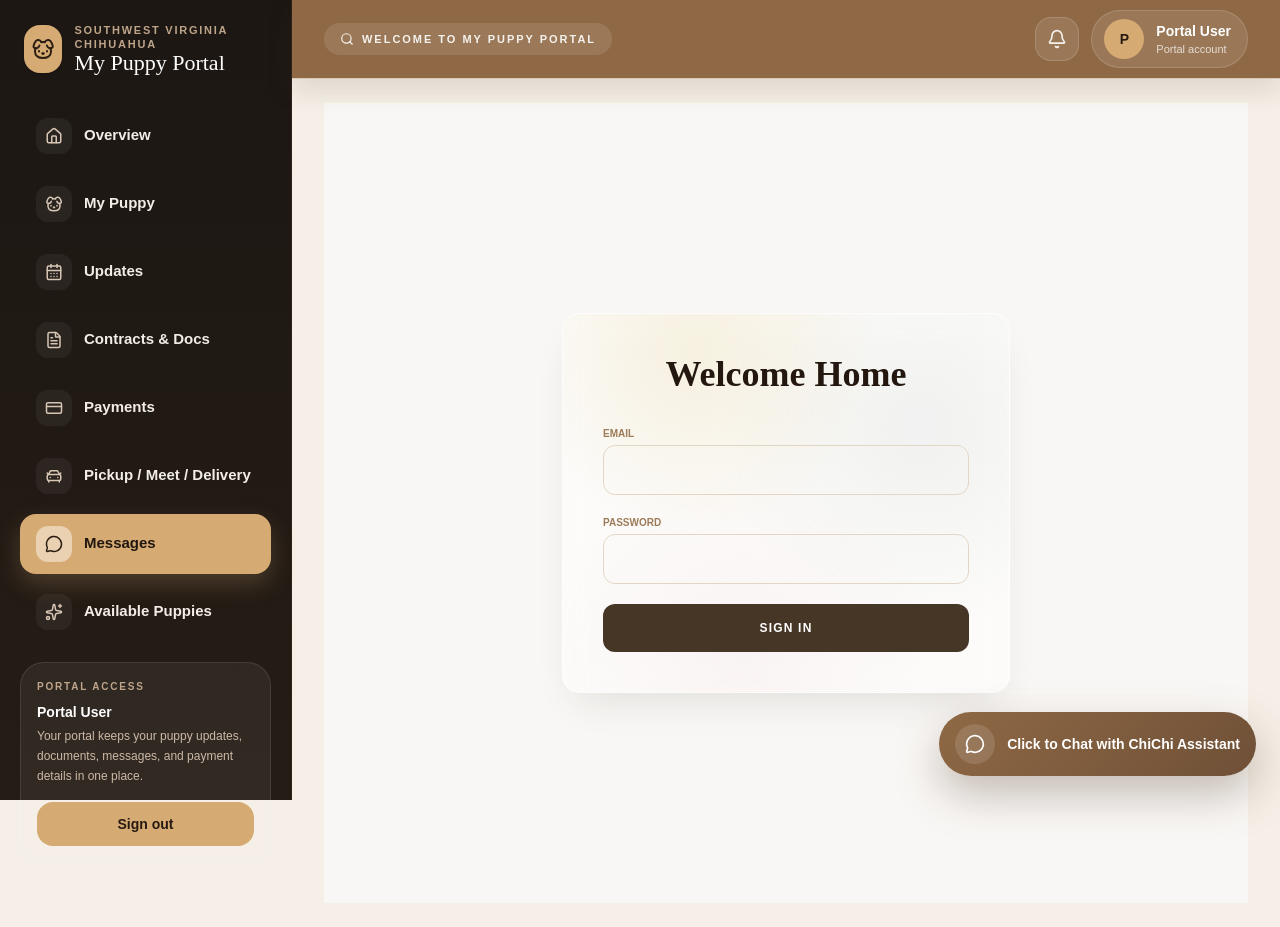
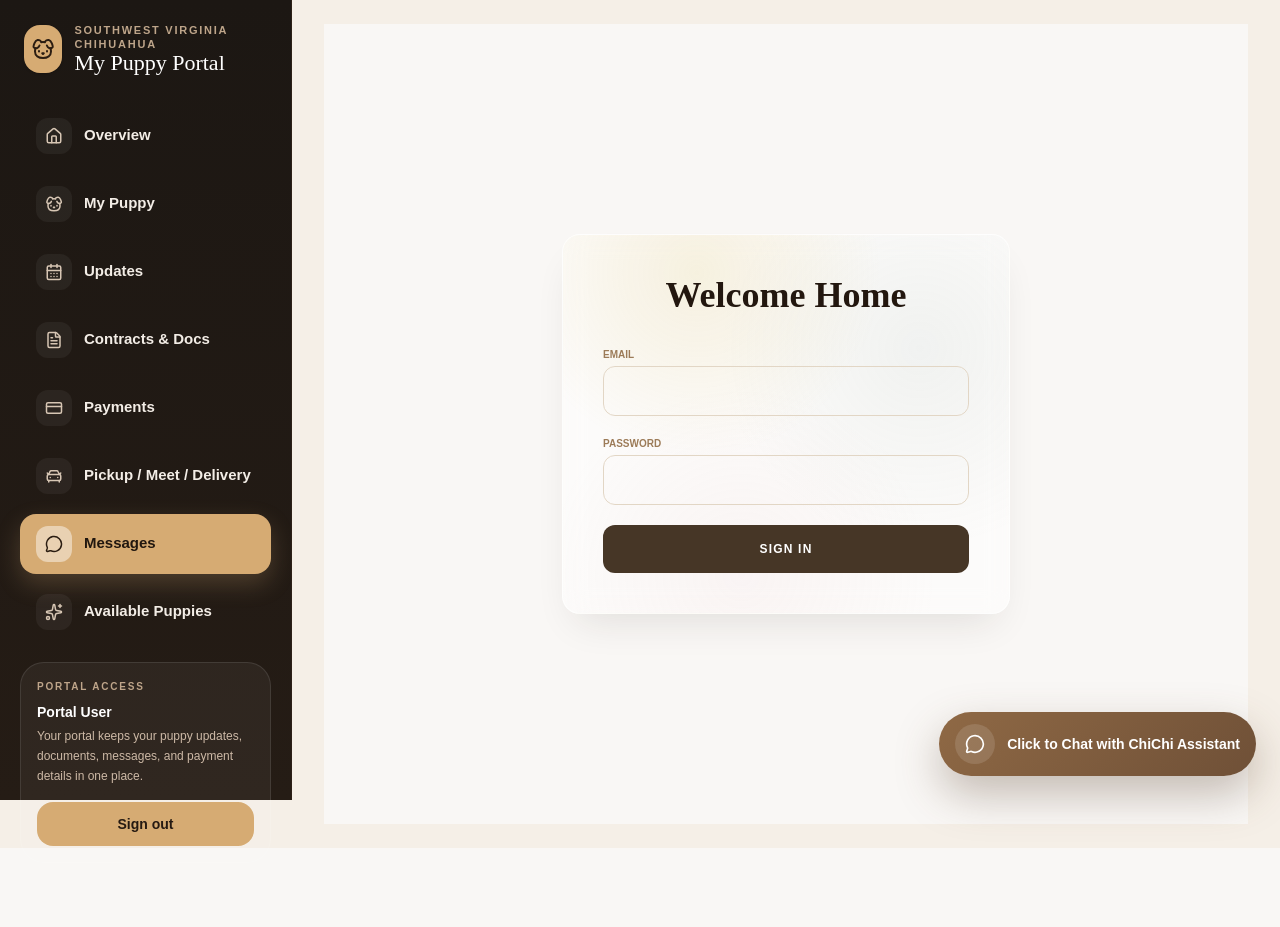
Before and after one commit to rawillia9801/swvapo, a Next.js app: page /portal/messages in a window 1280 px wide. After the commit the page ends 863 px from the top, so only its background shows below. Built offline with nearby package versions, Linux system fonts and the light colour scheme.

Commit message:
My Puppy

```diff
--- a/src/app/layout.tsx
+++ b/src/app/layout.tsx
@@ -1,6 +1,5 @@
 import type { Metadata } from "next";
 import { Geist, Geist_Mono } from "next/font/google";
-import ConditionalHeader from "@/components/ConditionalHeader";
 import "./globals.css";
 
 const geistSans = Geist({
@@ -14,8 +13,8 @@ const geistMono = Geist_Mono({
 });
 
 export const metadata: Metadata = {
-  title: "Southwest Virginia Chihuahua",
-  description: "Championship Lineage Breeding Program",
+  title: "My Puppy Portal | Southwest Virginia Chihuahua",
+  description: "Private puppy portal for Southwest Virginia Chihuahua families.",
 };
 
 export default function RootLayout({
@@ -26,9 +25,8 @@ export default function RootLayout({
   return (
     <html lang="en">
       <body
-        className={`${geistSans.variable} ${geistMono.variable} antialiased bg-stone-50 text-stone-900`}
+        className={`${geistSans.variable} ${geistMono.variable} bg-[#f5efe7] text-[#23170f] antialiased`}
       >
-        <ConditionalHeader />
         {children}
       </body>
     </html>
--- a/src/app/portal/layout.tsx
+++ b/src/app/portal/layout.tsx
@@ -15,8 +15,6 @@ import {
   Menu,
   X,
   SendHorizonal,
-  Bell,
-  Search,
 } from "lucide-react";
 import { sb } from "@/lib/utils";
 
@@ -398,7 +396,7 @@ export default function PortalLayout({
           <div className="mt-5 border-t border-white/10 pt-5">
             <button
               onClick={handleSignOut}
-              className="w-full rounded-2xl border border-white/10 bg-white/6 px-4 py-3 text-[15px] font-semibold text-white transition hover:bg-white/10"
+              className="w-full rounded-2xl border border-white/10 bg-white/5 px-4 py-3 text-[15px] font-semibold text-white transition hover:bg-white/10"
             >
               Sign out
             </button>
@@ -438,7 +436,7 @@ export default function PortalLayout({
               ))}
             </nav>
 
-            <div className="mt-5 rounded-[24px] border border-white/10 bg-white/6 p-4">
+            <div className="mt-5 rounded-[24px] border border-white/10 bg-white/5 p-4">
               <div className="text-[10px] font-black uppercase tracking-[0.18em] text-[#bea58a]">
                 Portal Access
               </div>
@@ -457,46 +455,15 @@ export default function PortalLayout({
           </div>
         </aside>
 
-        <div className="min-w-0 flex-1">
-          <div className="sticky top-0 z-30 hidden border-b border-[#d8c9b8] bg-[#8f6945] text-white shadow-[0_10px_28px_rgba(76,50,28,0.14)] md:block">
-            <div className="flex h-[78px] items-center justify-between px-6 lg:px-8">
-              <div className="flex items-center gap-4">
-                <div className="hidden items-center gap-2 rounded-full bg-white/10 px-4 py-2 text-[11px] font-black uppercase tracking-[0.18em] text-white/90 lg:flex">
-                  <Search className="h-3.5 w-3.5" />
-                  Welcome to My Puppy Portal
-                </div>
-              </div>
-
-              <div className="flex items-center gap-3">
-                <button
-                  className="inline-flex h-11 w-11 items-center justify-center rounded-2xl border border-white/15 bg-white/10 text-white/90"
-                  aria-label="Notifications"
-                >
-                  <Bell className="h-5 w-5" />
-                </button>
-
-                <div className="flex items-center gap-3 rounded-full border border-white/15 bg-white/10 px-3 py-2">
-                  <div className="flex h-10 w-10 items-center justify-center rounded-full bg-[#d6ab73] text-sm font-black text-[#281b12]">
-                    {userInitial}
-                  </div>
-                  <div className="hidden pr-1 md:block">
-                    <div className="text-sm font-semibold text-white">{displayName}</div>
-                    <div className="text-[11px] text-white/75">{user?.email || "Portal account"}</div>
-                  </div>
-                </div>
-              </div>
-            </div>
-          </div>
-
-          <main className="min-h-screen bg-[#f5efe7]">
+        <main className="min-w-0 flex-1 bg-[#f5efe7]">
           <div className="px-4 py-5 md:px-6 md:py-6 lg:px-8">{children}</div>
         </main>
       </div>
-      </div>
 
-      <div className="fixed bottom-5 right-5 z-[60] flex flex-col items-end gap-3 sm:bottom-6 sm:right-6">
+      <div className="pointer-events-none fixed inset-0 z-[9999]">
+        <div className="pointer-events-none absolute bottom-5 right-5 flex flex-col items-end gap-3 sm:bottom-6 sm:right-6">
           {isChiChiOpen && (
-          <div className="w-[calc(100vw-24px)] max-w-[395px] overflow-hidden rounded-[30px] border border-[#d9c8b6] bg-[#fbf6f0] shadow-[0_24px_70px_rgba(45,28,16,0.30)]">
+            <div className="pointer-events-auto w-[calc(100vw-24px)] max-w-[395px] overflow-hidden rounded-[30px] border border-[#d9c8b6] bg-[#fbf6f0] shadow-[0_24px_70px_rgba(45,28,16,0.30)]">
               <div className="flex items-center justify-between border-b border-[#e7dacc] bg-[#8f6945] px-4 py-4 text-white">
                 <div className="flex items-center gap-3">
                   <div className="flex h-11 w-11 items-center justify-center rounded-2xl bg-[#d6ab73] text-[#2a1d12] shadow-sm">
@@ -513,6 +480,7 @@ export default function PortalLayout({
                 </div>
 
                 <button
+                  type="button"
                   onClick={() => setIsChiChiOpen(false)}
                   className="inline-flex h-10 w-10 items-center justify-center rounded-2xl text-white hover:bg-white/10"
                   aria-label="Close ChiChi Assistant"
@@ -529,7 +497,7 @@ export default function PortalLayout({
                       type="button"
                       onClick={() => {
                         setChatDraft(prompt);
-                      chatInputRef.current?.focus();
+                        requestAnimationFrame(() => chatInputRef.current?.focus());
                       }}
                       className="rounded-full border border-[#dfcfbd] bg-white px-3 py-1.5 text-xs font-semibold text-[#6d5037] transition hover:bg-[#fff9f3]"
                     >
@@ -606,8 +574,9 @@ export default function PortalLayout({
           )}
 
           <button
+            type="button"
             onClick={() => setIsChiChiOpen((v) => !v)}
-          className="inline-flex items-center gap-3 rounded-full bg-[linear-gradient(135deg,#8f6945_0%,#6f5037_100%)] px-4 py-3 text-sm font-semibold text-white shadow-[0_18px_44px_rgba(95,70,50,0.34)] transition hover:-translate-y-[1px]"
+            className="pointer-events-auto inline-flex items-center gap-3 rounded-full bg-[linear-gradient(135deg,#8f6945_0%,#6f5037_100%)] px-4 py-3 text-sm font-semibold text-white shadow-[0_18px_44px_rgba(95,70,50,0.34)] transition hover:-translate-y-[1px]"
             aria-label="Toggle ChiChi Assistant"
           >
             <span className="flex h-10 w-10 items-center justify-center rounded-full bg-white/12">
@@ -617,5 +586,6 @@ export default function PortalLayout({
           </button>
         </div>
       </div>
+    </div>
   );
 }
```
Lines whose indentation alone changed are shown as unchanged.
